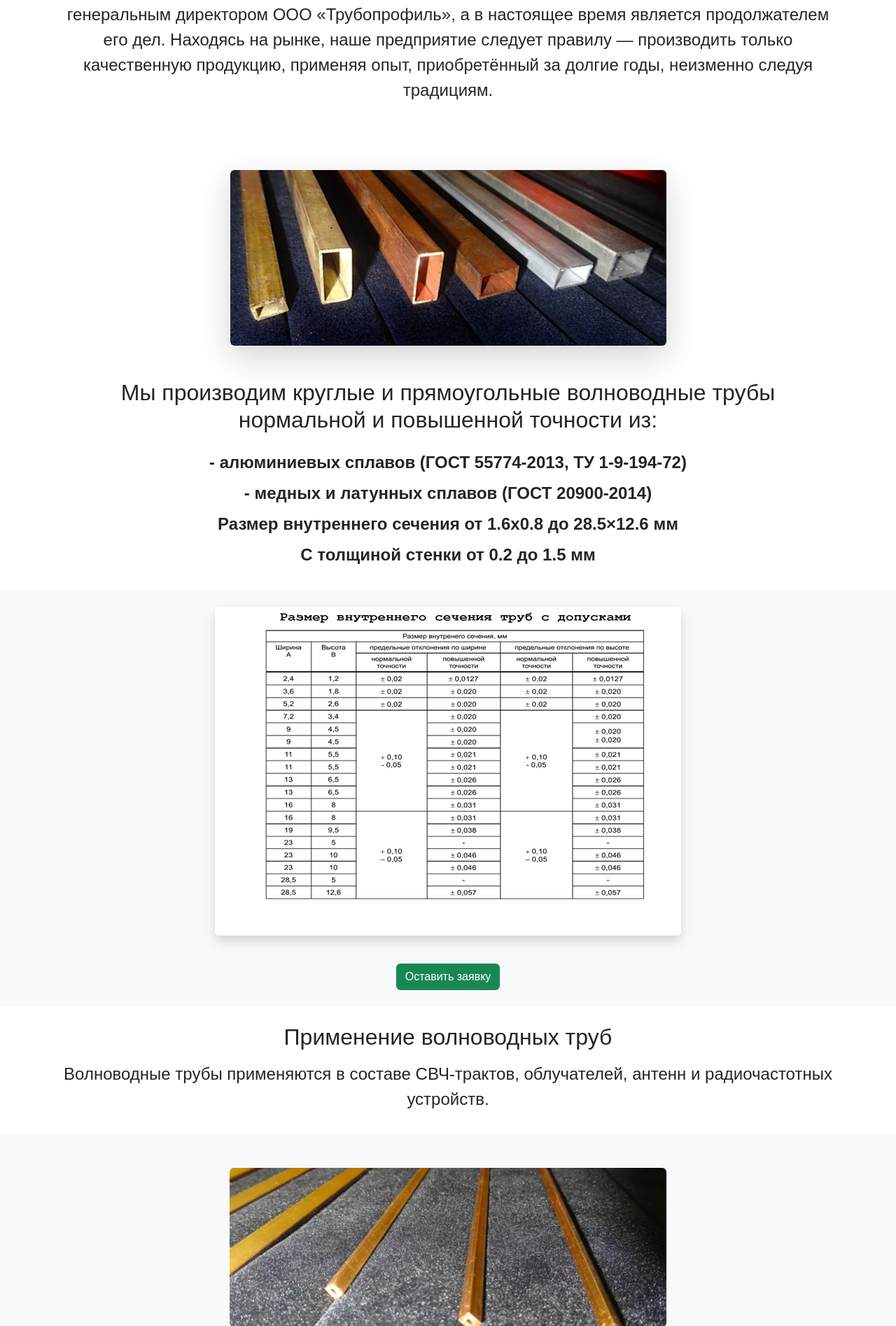
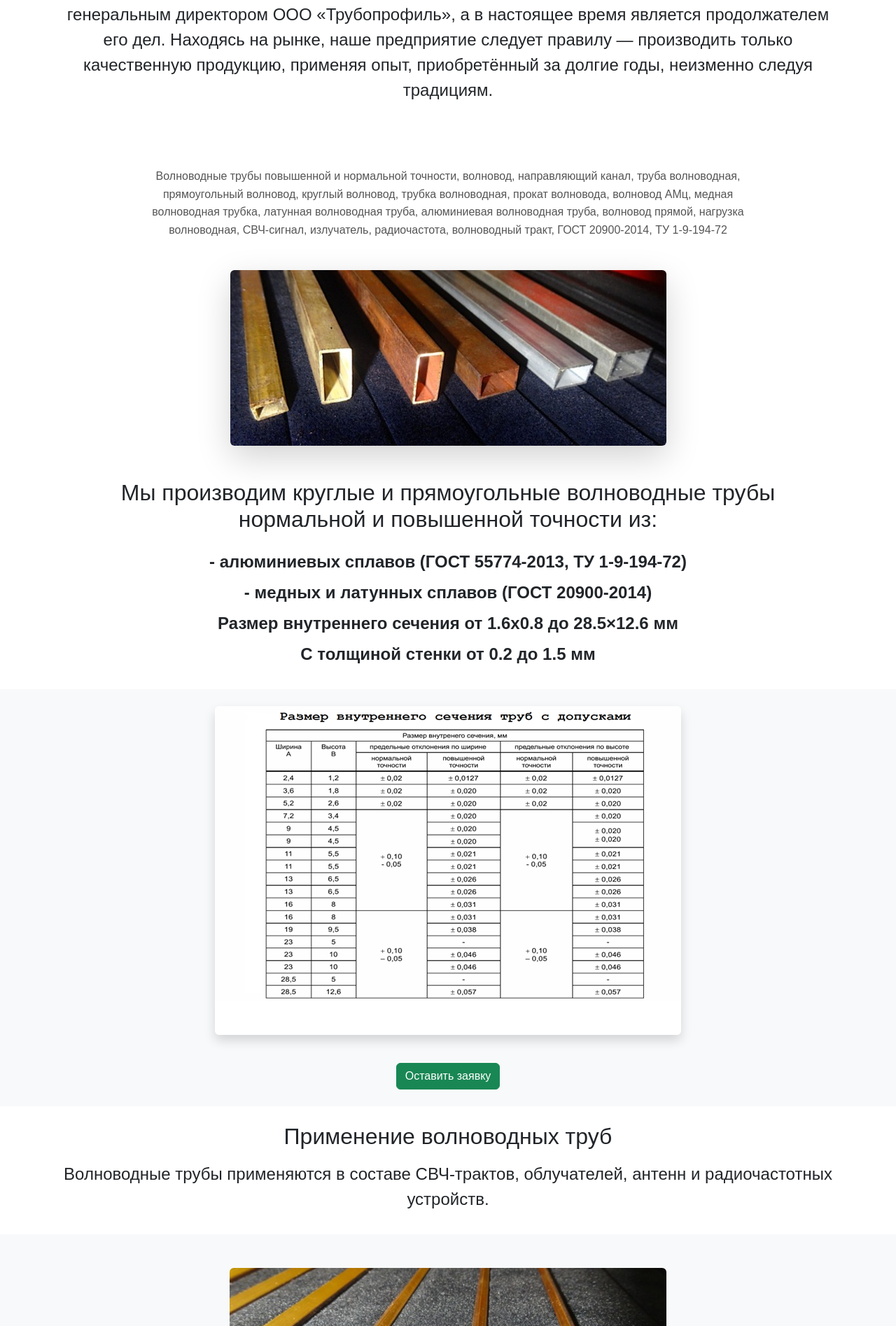
Before and after one commit to GloriusL/amplitudawave, a Flask app: page / in a window 1280 px wide. Shown: the part 984-2879 px from the top of the page at 70% size. Run offline with Flask 3, Linux system fonts and the light colour scheme.

Commit message:
Обновил html

```diff
--- a/templates/index.html
+++ b/templates/index.html
@@ -8,7 +8,6 @@
   <meta name="author" content="АМПЛИТУДА ВОЛН">
   <link rel="icon" href="{{ url_for('static', filename='favicon.ico') }}" type="image/x-icon">
   <title>Волноводные трубы повышенной точности | АМПЛИТУДА ВОЛН</title>
-
   <link href="https://cdn.jsdelivr.net/npm/bootstrap@5.3.3/dist/css/bootstrap.min.css" rel="stylesheet">
   <link rel="stylesheet" href="https://cdnjs.cloudflare.com/ajax/libs/animate.css/4.1.1/animate.min.css"/>
   <link rel="canonical" href="https://amplitudavoln.ru/" />
@@ -120,6 +119,7 @@
   </div>
 </section>
 
+
 <!-- 🔹 Производство -->
 <section class="py-5">
   <div class="container">
@@ -135,6 +135,11 @@
     </p>
   </div>
 </section>
+
+<!-- 🔹 Ключевые термины и направления -->
+<p class="seo-keywords text-center" style="line-height: 1.6; font-size: 1rem; max-width: 900px; margin: 20px auto; color: #555;">
+  Волноводные трубы повышенной и нормальной точности, волновод, направляющий канал, труба волноводная, прямоугольный волновод, круглый волновод, трубка волноводная, прокат волновода, волновод АМц, медная волноводная трубка, латунная волноводная труба, алюминиевая волноводная труба, волновод прямой, нагрузка волноводная, СВЧ-сигнал, излучатель, радиочастота, волноводный тракт, ГОСТ 20900-2014, ТУ 1-9-194-72
+</p>
 
 <!-- 🔹 Большая картинка -->
 <section class="py-4 text-center bg-white">
@@ -237,16 +242,6 @@
   </div>
 </section>
 
-<!-- 🔹 Ключевые термины и направления -->
-<section class="py-4 text-center">
-  <div class="container">
-    <h2 class="mb-3">Ключевые направления</h2>
-    <h3 class="description-text mb-0" style="line-height: 1.6; font-size: 1.6rem; font-weight: normal; max-width: 900px; margin: 0 auto;">
-      волноводные трубы повышенной и нормальной точности • волновод • направляющий канал • труба волноводная • прямоугольный волновод • круглый волновод • трубка волноводная • прокат волновода • волновод АМц • медная волноводная трубка • латунная волноводная труба • алюминиевая волноводная труба • волновод прямой • нагрузка волноводная • СВЧ‑сигнал • излучатель • радиочастота • волноводный тракт • ГОСТ 20900‑2014 • ТУ 1‑9‑194‑72
-    </h3>
-  </div>
-</section>
-
 <!-- Футер -->
 <footer class="text-white text-center py-3 mt-auto">
   <div>© 2025 АМПЛИТУДА ВОЛН Все права защищены</div>
```
